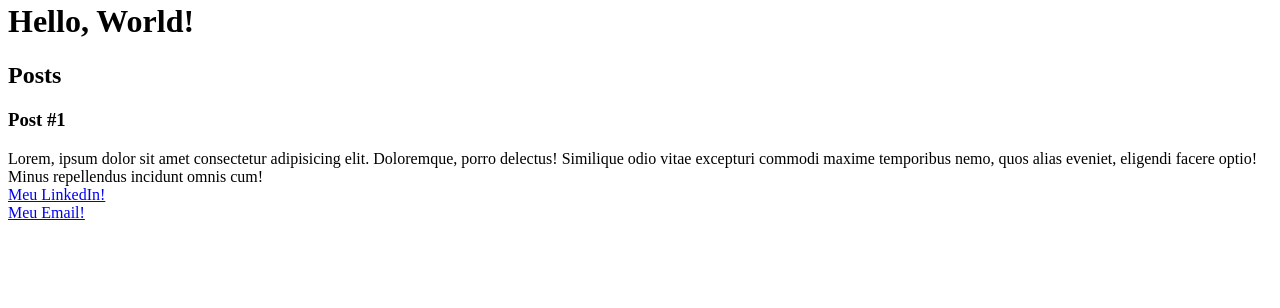
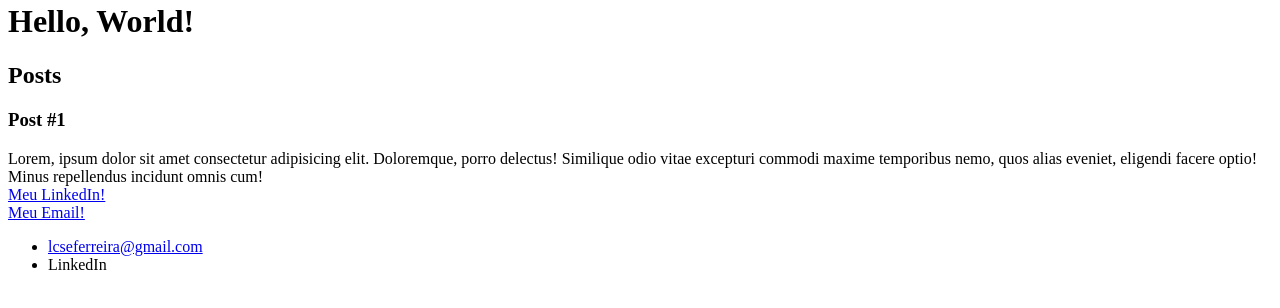
Before and after one commit to lcseferreira/Bootcamp-TQI-Java, a plain HTML site: page II - HTML e CSS/index.html in a window 1280 px wide. Shown: the part 330-638 px from the top of the page. Drawn offline with Linux system fonts and the light colour scheme.

Commit message:
<ul> e  <li>

```diff
--- a/II - HTML e CSS/index.html
+++ b/II - HTML e CSS/index.html
@@ -36,6 +36,11 @@
         </header>
       </article>
     </section>
-    <footer></footer>
+    <footer>
+        <ul>
+            <li><a href="mailto:lcseferreira@gmail.com">lcseferreira@gmail.com</a></li>
+            <li><a href="href="https://www.linkedin.com/in/lcseferreira/" target="_blank""></a>LinkedIn</li>
+        </ul>
+    </footer>
   </body>
 </html>
```
